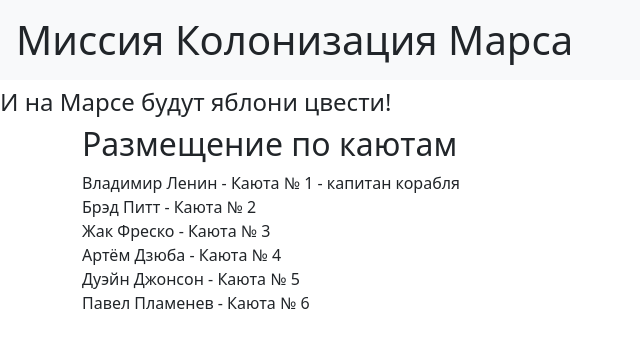
After one commit to kapoed/flasktest, a Flask app: page /distribution in a window 1280 px wide. The commit adds this page. Shown: the top 348 px of the page, without its empty margins (0-640 px from the left). Run offline with Flask 3, Linux system fonts and the light colour scheme.

Commit message:
Add files via upload

```diff
--- a/main.py
+++ b/main.py
@@ -38,6 +38,13 @@ def login():
     if form.validate_on_submit():
         return redirect('/success')
     return render_template('login.html', title='Аварийный доступ', form=form)
+
+
+@app.route('/distribution')
+def distribution():
+    return render_template('distribution.html',
+                           crew=['Владимир Ленин', 'Брэд Питт', 'Жак Фреско', 'Артём Дзюба', 'Дуэйн Джонсон',
+                                 'Павел Пламенев'])
 
 
 @app.route('/promotion')
--- /dev/null
+++ b/templates/distribution.html
@@ -0,0 +1,9 @@
+{% extends "base.html" %}
+
+{% block content %}
+  <h2>Размещение по каютам</h2>
+  {% for crew_member in crew %}
+    {% set Каюта = loop.index %}
+    <div>{{ crew_member }} - Каюта № {{ Каюта }} {% if loop.first %} - капитан корабля {% endif %}</div>
+  {% endfor %}
+{% endblock %}
```
Also changed, not shown: templates/login.html (indentation only).
